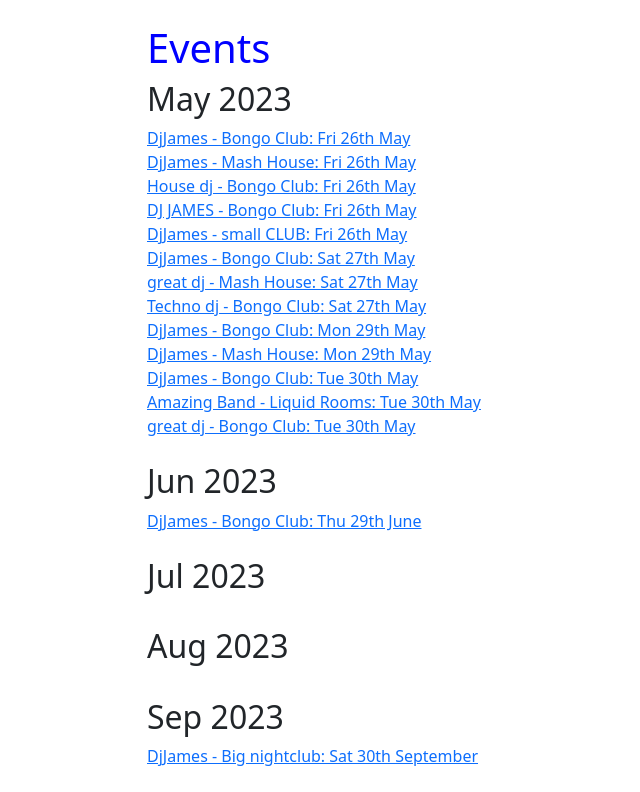
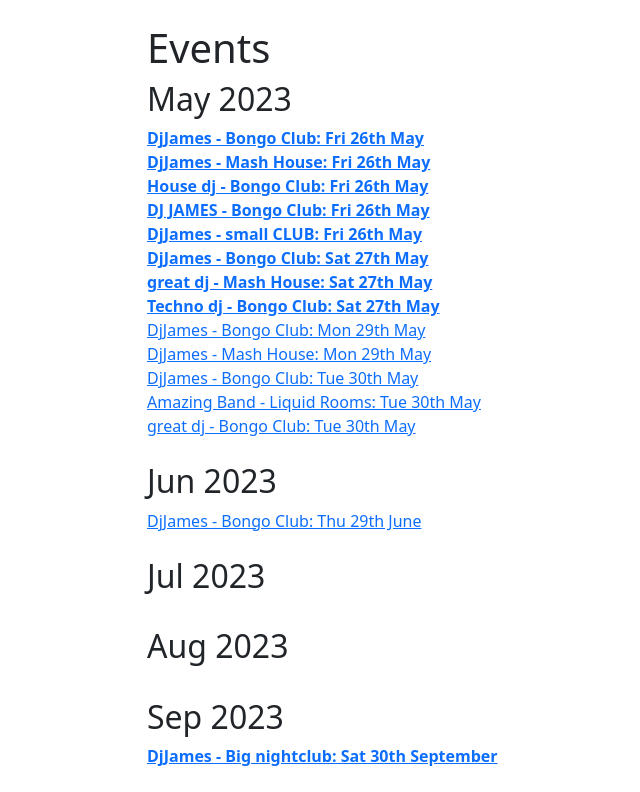
Before and after one commit to GeographyJames/gig_tracker, a Django app: page / in a window 1280 px wide. Shown: the part 56-848 px from the top of the page, without its empty margins (185-825 px from the left). Run offline with Django 4.2, Linux system fonts and the light colour scheme; data comes from the database, SQL or seed files in the repository.

Commit message:
Set event list formatting so Friday and Saturday events are bold. Removed global static css files and created app specific static css files for the gigs app. There was some weird behaviour going on from a rogue static file that I couldn't find but I've removed it from the base template as a solution.

```diff
--- a/core/settings.py
+++ b/core/settings.py
@@ -118,7 +118,7 @@
 
 STATIC_URL = 'static/'
 
-STATICFILES_DIRS = [BASE_DIR / 'global_static']
+STATICFILES_DIRS = []
 
 # Default primary key field type
 # https://docs.djangoproject.com/en/4.2/ref/settings/#default-auto-field
--- /dev/null
+++ b/gigs/static/gigs/gigs.css
@@ -0,0 +1 @@
+.fri_or_sat{font-weight: bold;}
--- a/gigs/templates/events/home.html
+++ b/gigs/templates/events/home.html
@@ -5,7 +5,9 @@
 {% for month, events in events_by_month.items %}
 <h2>{{ month }}</h2>
 {% for event in events %}
-        <a href="{{ event.get_absolute_url }}">
+        <a
+        href="{{ event.get_absolute_url }}"
+        class="{% if event.fri_or_sat %}fri_or_sat{% else %}not_fri_or_sat{% endif %}">
             {{ event.headline_act }} - {{ event.venue.name }}: {{ event.text_date }}</a><br>
 {% endfor %}
 <br>
--- a/gigs/views.py
+++ b/gigs/views.py
@@ -25,6 +25,11 @@
         events = Event.objects.filter(date__year=date.year, date__month=date.month)
         for event in events:
             event.text_date=custom_strftime('%a {S} %B', event.date)
+            if event.date.weekday() in [4,5]:
+                event.fri_or_sat = True
+            else:
+                event.fri_or_sat = False
+
         events_by_month[date.strftime("%b %Y")] = events
 
     return render(request, 'events/home.html', {'events_by_month': events_by_month})
--- a/global_static/css/base.css
+++ /dev/null
@@ -1,3 +0,0 @@
-h1{
-    color: blue
-}
--- a/global_templates/base.html
+++ b/global_templates/base.html
@@ -6,7 +6,8 @@
     <meta http-equiv="X-UA-Compatible" content="IE=edge">
     <meta name="viewport" content="width=device-width, initial-scale=1.0">
     <link href="https://cdn.jsdelivr.net/npm/bootstrap@5.3.0-alpha3/dist/css/bootstrap.min.css" rel="stylesheet" integrity="sha384-KK94CHFLLe+nY2dmCWGMq91rCGa5gtU4mk92HdvYe+M/SXH301p5ILy+dN9+nJOZ" crossorigin="anonymous">
-    <link href="{% static 'css/base.css' %}" rel="stylesheet">
+    <link href="{% static 'gigs/gigs.css' %}" rel="stylesheet">
+
     <title>{% block title %}{% endblock %}</title>
 </head>
 <body>
```
